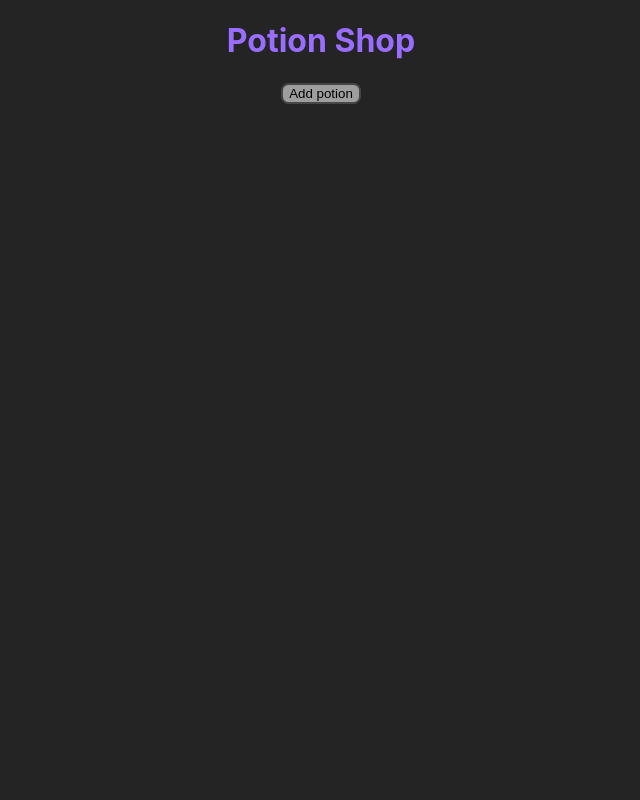
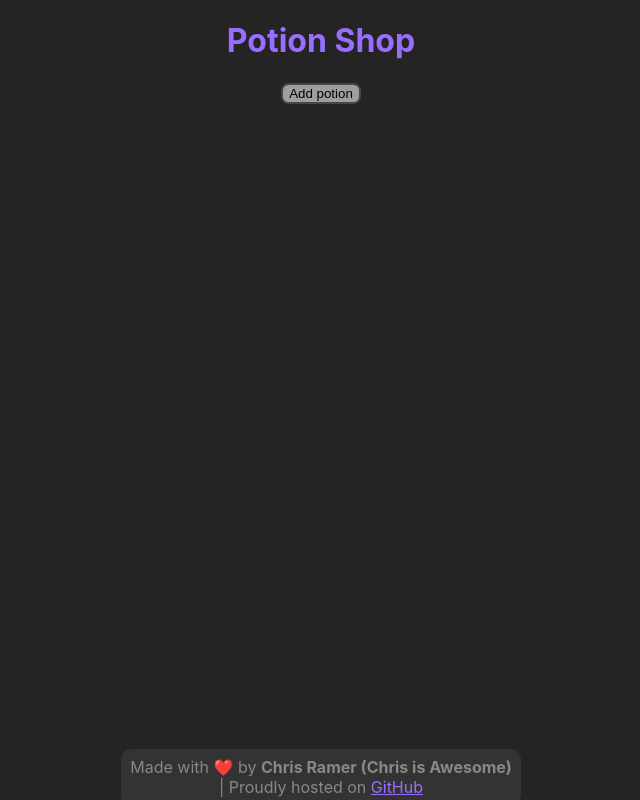
Before and after one commit to ChrisRamer/4.1.3.1-Merch-Site, a React (Create React App) app: page / in a window 1280 px wide. Shown: the whole page, without its empty margins (319-959 px from the left). Built offline with nearby package versions, Linux system fonts and the light colour scheme.

Commit message:
Add footer and fix to potion

```diff
--- a/src/components/App.js
+++ b/src/components/App.js
@@ -1,12 +1,14 @@
 import React from "react";
 import Header from "./Header";
 import AppControl from "./AppControl";
+import Footer from "./Footer";
 
 function App() {
 	return (
 		<React.Fragment>
 			<Header />
 			<AppControl />
+			<Footer />
 		</React.Fragment>
 	);
 }
--- /dev/null
+++ b/src/components/Footer.js
@@ -0,0 +1,9 @@
+import React from "react";
+
+function Footer() {
+	return (
+		<div id="footer">Made with ❤️ by <b>Chris Ramer (Chris is Awesome)</b> | Proudly hosted on <a href="https://github.com/ChrisRamer/4.1.3.1-Merch-Sitet">GitHub</a></div>
+	)
+}
+
+export default Footer;
--- a/src/components/Potion.js
+++ b/src/components/Potion.js
@@ -37,7 +37,7 @@
 
 			<div id="bottom-row">
 				<div id="left-corner">
-					<b color={stockTextColor}>{stockText}</b>
+					<b style={{color: stockTextColor}}>{stockText}</b>
 					<br></br>
 					{restockBtn}
 				</div>
--- a/src/index.css
+++ b/src/index.css
@@ -118,3 +118,7 @@
 select option {
 	background-color: rgb(51, 51, 51);
 }
+
+a {
+	color:rgb(153, 109, 255)
+}
```
